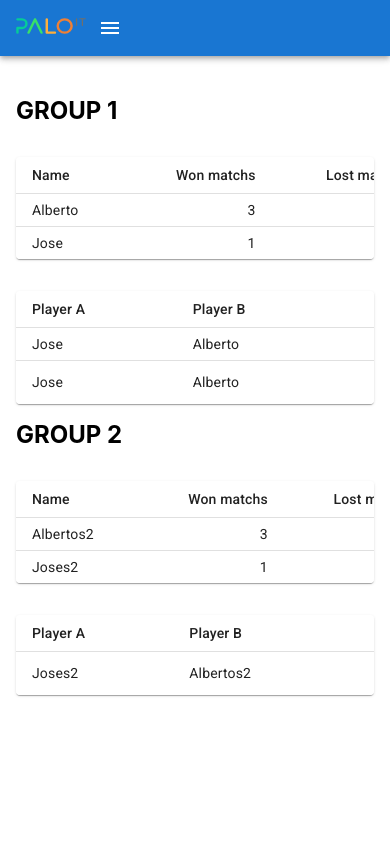
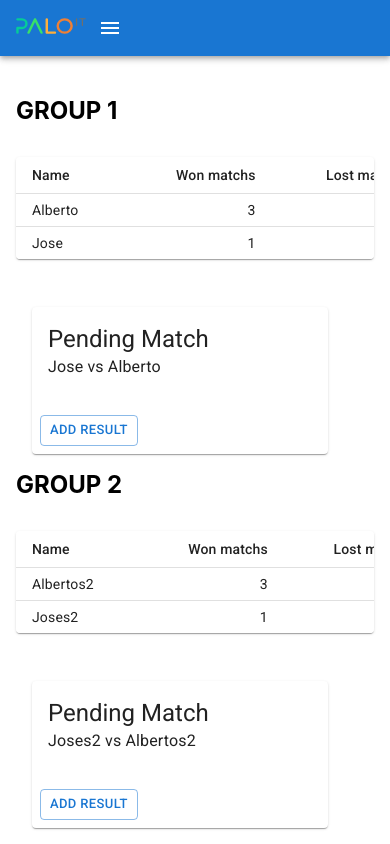
Before and after one commit to gtrrz-victor/pp-web, a React (Create React App) app: page / in a window 390 px wide. Built offline with nearby package versions, Linux system fonts and the light colour scheme.

Commit message:
add mobile view to add results

```diff
--- a/src/components/AddResultDialog.tsx
+++ b/src/components/AddResultDialog.tsx
@@ -16,7 +16,8 @@ import { tournamentServiceFactory } from '../services/Tournament';
 interface AddResultDialogProps {
     match: Match
     group: Group
-    cb(err?:any):void
+    cb(err?: any): void
+    large?: boolean
 }
 
 interface CustomProps {
@@ -46,7 +47,7 @@ interface State {
     result: Result;
 }
 
-export default function AddResultDialog({ match, group, cb }: AddResultDialogProps) {
+export default function AddResultDialog({ match, group, cb, large }: AddResultDialogProps) {
     const [open, setOpen] = React.useState(false);
     const [validForm, setValidForm] = React.useState(false);
     const [winner, setWinner] = React.useState<string>('');
@@ -55,14 +56,14 @@ export default function AddResultDialog({ match, group, cb }: AddResultDialogPro
     });
 
     const tournament = tournamentServiceFactory()
-
+    const buttonText = large ? 'Add Result' : 'Add'
 
     React.useEffect(() => {
         setValidForm(winner !== '' && values.result.length === 2)
     }, [winner, values]);
 
-    const participantNameBy = (id:string):string =>{
-        return group.participants.find(person=>person.id===id)?.name || "NOT FOUND"
+    const participantNameBy = (id: string): string => {
+        return group.participants.find(person => person.id === id)?.name || "NOT FOUND"
     }
 
     const handleChangee = (event: React.ChangeEvent<HTMLInputElement>) => {
@@ -84,12 +85,12 @@ export default function AddResultDialog({ match, group, cb }: AddResultDialogPro
     const handleClose = () => {
         setOpen(false);
     };
-    const handleAdd = async() => {
+    const handleAdd = async () => {
         const finishedMatch = { ...match, winner, result: values.result }
         try {
             await tournament.addResultToMatch(finishedMatch, group)
             cb()
-        }catch(err){
+        } catch (err) {
             cb(err)
         }
         handleClose()
@@ -101,7 +102,7 @@ export default function AddResultDialog({ match, group, cb }: AddResultDialogPro
 
     return (
         <div>
-            <Button size="small" variant="outlined" onClick={handleClickOpen}>Add</Button>
+            <Button size="small" variant="outlined" onClick={handleClickOpen}>{buttonText}</Button>
             <Dialog open={open} onClose={handleClose} fullWidth={true}>
                 <DialogTitle>Add Match Result</DialogTitle>
                 <DialogContent>
@@ -129,7 +130,7 @@ export default function AddResultDialog({ match, group, cb }: AddResultDialogPro
                         </Grid>
 
                         <Grid container spacing={2}>
-                            <Grid item xs={6}>
+                            <Grid item xs={12} md={6}>
                                 <div>
                                     <h3>Winner</h3>
                                     <TextField
@@ -149,7 +150,7 @@ export default function AddResultDialog({ match, group, cb }: AddResultDialogPro
                                     </TextField>
                                 </div>
                             </Grid>
-                            <Grid item xs={6}>
+                            <Grid item xs={12} md={6}>
                                 <div>
                                     <h3>Result</h3>
                                     <Input
--- a/src/components/MatchesTable.tsx
+++ b/src/components/MatchesTable.tsx
@@ -8,23 +8,55 @@ import TableRow from '@mui/material/TableRow';
 import Paper from '@mui/material/Paper';
 import AddResultDialog from './AddResultDialog';
 import { Group } from '../dto/Group';
+import { Card, CardActions, CardContent, Grid, Typography } from '@mui/material';
 
 
 
 interface MatchesTableProps {
     group: Group
-    cb(err?:any):void
+    cb(err?: any): void
 }
 
 const MatchesTable = ({ group, cb }: MatchesTableProps) => {
+    const [isMobile, setIsMobile] = React.useState(false)
+    //choose the screen size
+    const handleResize = () => {
+        if (window.innerWidth < 720) {
+            setIsMobile(true)
+        } else {
+            setIsMobile(false)
+        }
+    }
+    React.useEffect(() => {
+        handleResize()
+        window.addEventListener("resize", handleResize)
+    })
     const rows = [...group.matchs]
     rows.sort((a) => (a.winner !== undefined) ? -1 : 1)
 
-    const participantNameBy = (id?:string):string =>{
+    const participantNameBy = (id?: string): string => {
         if (id === undefined) return ""
-        return group.participants.find(person=>person.id===id)?.name || "NOT FOUND"
+        return group.participants.find(person => person.id === id)?.name || "NOT FOUND"
     }
+    if (isMobile) {
+        return (<Grid maxWidth="md" spacing={2} container>
+            {rows.filter(match => match.winner === undefined).map((match, index) => (<Grid xs={10} key={index} item><Card >
+                <CardContent>
+                <Typography variant="h5" component="div">
+                        Pending Match
+                    </Typography>
+                    <Typography sx={{ mb: 1.5 }} component="div">
+                        {participantNameBy(match.playerA)} vs {participantNameBy(match.playerB)}
+                    </Typography>
 
+                </CardContent>
+                <CardActions>
+                    <AddResultDialog match={match} group={group} cb={cb} large={true}/>
+                </CardActions>
+            </Card></Grid>))}
+
+        </Grid>)
+    }
     return (
         <TableContainer component={Paper}>
             <Table sx={{ minWidth: 650 }} size="small" aria-label="a dense table">
@@ -49,7 +81,7 @@ const MatchesTable = ({ group, cb }: MatchesTableProps) => {
                                 {participantNameBy(row.playerB)}
                             </TableCell>
                             <TableCell align="right">{participantNameBy(row.winner) || "---"}</TableCell>
-                            <TableCell align="right">{row.result?.join("-") || <AddResultDialog match={row} group={group} cb={cb}/>}</TableCell>
+                            <TableCell align="right">{row.result?.join("-") || <AddResultDialog match={row} group={group} cb={cb} />}</TableCell>
                         </TableRow>
                     ))}
                 </TableBody>
```
